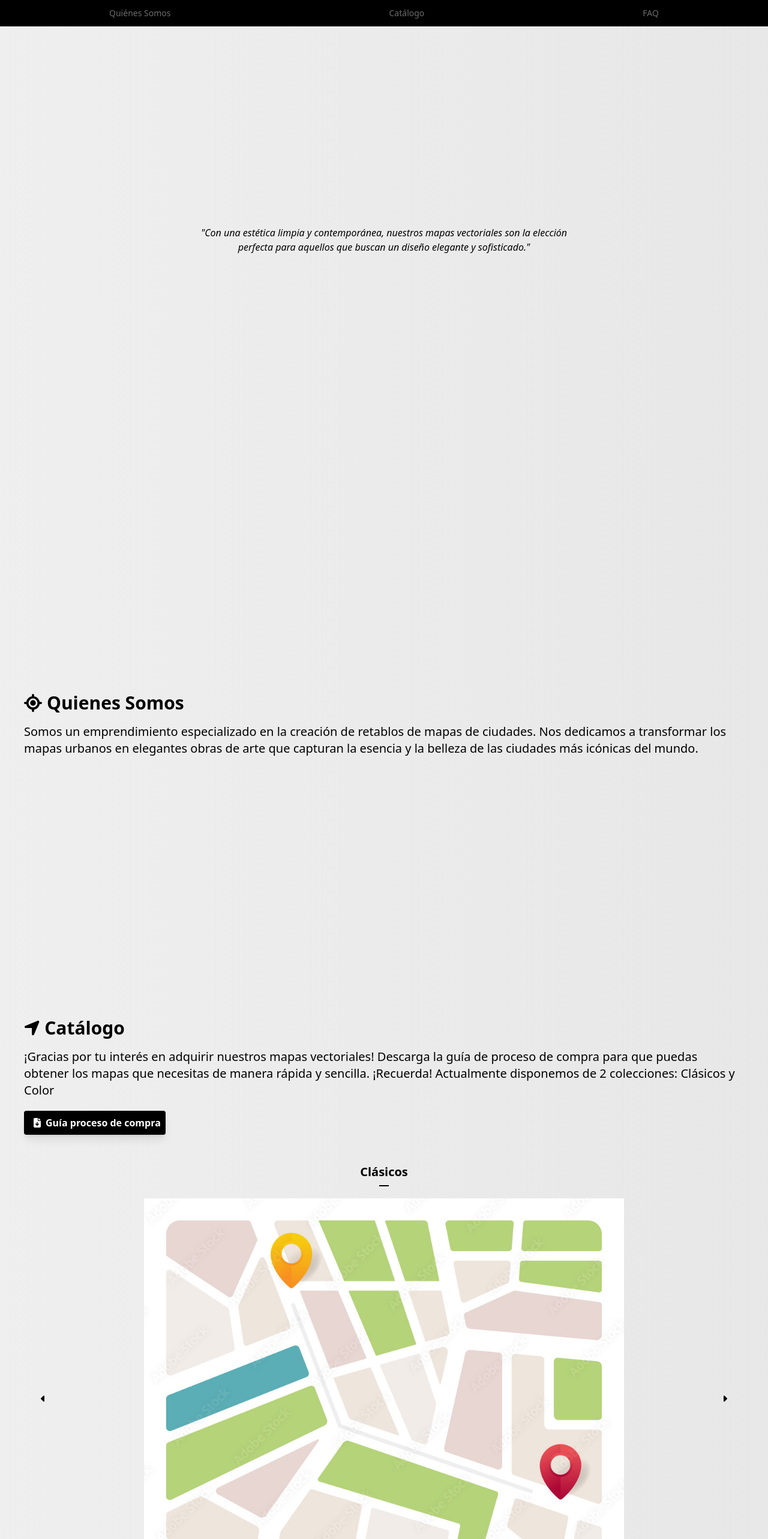
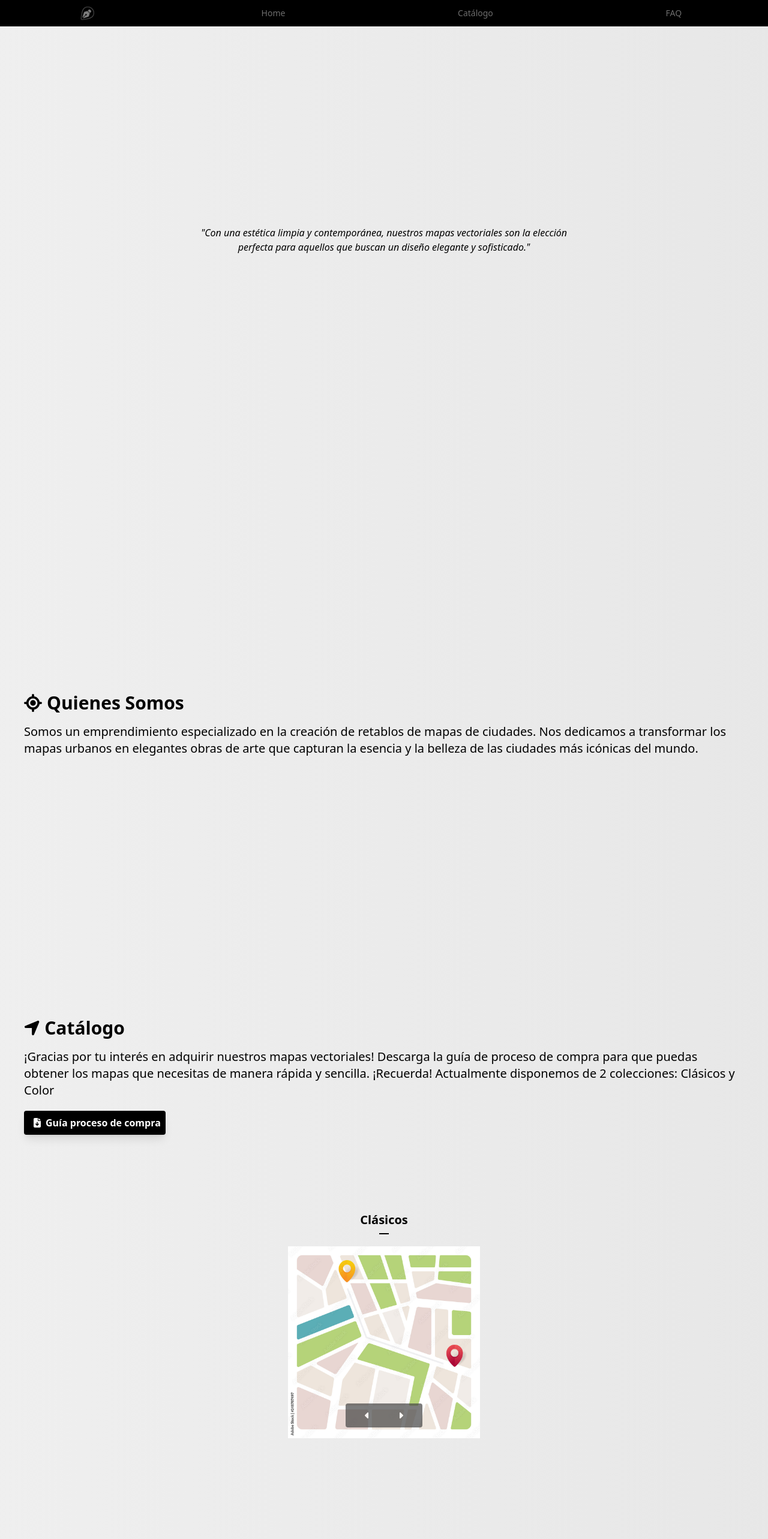
Before and after one commit to DiegoEMartinezZ/mapink, a React (Vite) app: page / in a window 1280 px wide. Shown: the top 2566 px of the page at 60% size. Built offline with nearby package versions, Linux system fonts and the light colour scheme.

Commit message:
adding the home logo to refresh the page, fix the height of the slider of images for the map illustrations

```diff
--- a/src/components/navbar/NavBar.jsx
+++ b/src/components/navbar/NavBar.jsx
@@ -4,8 +4,11 @@ import BtnNavBar from "../ui/BtnNavBar";
 const NavBar = () => {
   return (
     <nav>
-      <ul className="scroll-smooth bg-black-950 text-black-500 fixed top-0 right-0 left-0 z-10 flex flex-nowrap items-center  justify-around ">
-        <BtnNavBar name={"Quiénes Somos"} section={"QuienesSomos"} />
+      <ul className="scroll-smooth bg-black-950 z-20 text-black-500 fixed top-0 right-0 left-0 flex flex-nowrap items-center  justify-around ">
+        <a href="/">
+          <img src="/favicon-32x32.png" alt="Home" className="opacity-50 h-7" />
+        </a>
+        <BtnNavBar name={"Home"} section={"QuienesSomos"} />
         <BtnNavBar name={"Catálogo"} section={"Catalogo"} />
         <BtnNavBar name={"FAQ"} section={"FAQ"} />
       </ul>
--- a/src/components/slider/Slider.jsx
+++ b/src/components/slider/Slider.jsx
@@ -31,21 +31,22 @@ const Slider = ({ name }) => {
 
   return (
     <>
-      <div className="relative h-screen w-full mt-5 mb-20">
-        <h3 className="font-bold text-center text-xl p-2 border-b-2 w-3 m-auto h-auto flex justify-center my-5 ">
+      <div className="relative h-auto block mb-96">
+        <div className="my-10 p-10">
+          <h3 className="font-bold text-center text-xl p-2 border-b-2 w-3 m-auto h-auto flex justify-center my-5">
             {name}
           </h3>
 
-        <section className="mx-5 flex items-center justify-between my-5 absolute z-10 top-0 bottom-0 right-0 left-0">
+          <section className="absolute opacity-70 flex justify-center my-6 top-96 p-2 bg-black-800 rounded text-black-50 z-10 left-1/2 -translate-x-1/2 -translate-y-1/2">
             <FontAwesomeIcon
               icon={faCaretLeft}
               onClick={handlerBackSlider}
-            className="cursor-pointer hover:text-black-50 hover:bg-black-500 p-2 rounded"
+              className="cursor-pointer mx-5 hover:text-black-50 hover:bg-black-500 p-1 rounded"
             />
             <FontAwesomeIcon
               icon={faCaretRight}
               onClick={handlerNextSlider}
-            className="cursor-pointer hover:text-black-50 hover:bg-black-500 p-2 rounded"
+              className="cursor-pointer mx-5 hover:text-black-50 hover:bg-black-500 p-1 rounded"
             />
           </section>
           {maps.map((map, idx) => (
@@ -54,7 +55,7 @@ const Slider = ({ name }) => {
                 <img
                   src={`imgs/${map.img}`}
                   alt={`Slide ${map.id}`}
-                className={`absolute left-0 right-0 top-0 h-screen m-auto cursor-pointer transition-opacity duration-700 ${
+                  className={`h-80 m-auto cursor-pointer transition-opacity duration-700 ${
                     idx === currentID
                       ? "opacity-100"
                       : "pointer-events-none opacity-0"
@@ -64,6 +65,7 @@ const Slider = ({ name }) => {
             </ul>
           ))}
         </div>
+      </div>
     </>
   );
 };
```
Lines whose indentation alone changed are shown as unchanged.
